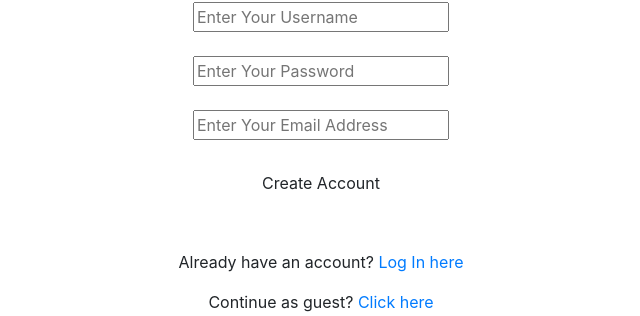
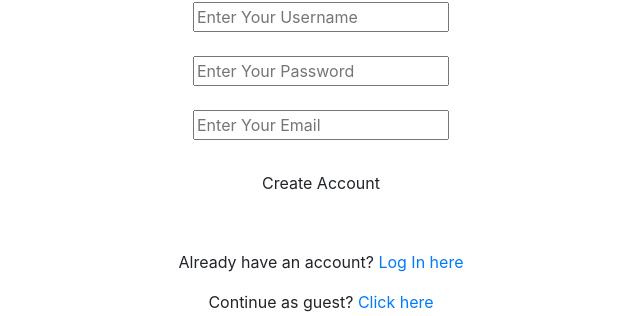
Before and after one commit to tekkosu/TheBusyBeavers, a Flask app: page /createAccount in a window 1280 px wide. Shown: the part 252-568 px from the top of the page, without its empty margins (319-959 px from the left). Run offline with Flask 2, Linux system fonts and the light colour scheme; some libraries are stand-ins or nearby versions; some web fonts are replaced.

Commit message:
Add files via upload

```diff
--- a/ethicalEats/templates/createAccount.html
+++ b/ethicalEats/templates/createAccount.html
@@ -16,10 +16,10 @@
                 <h1 class="word">Create a New Account</h1>
                 <h2 class="word">Join Ethical Eating Today!</h2>
              </div></br></br>
-                <form action="/createAccount" method="post">
+                <form id= "createAccount" action="/new_user_login" method="post">
                     <input id="username" name="username" type="text" placeholder="Enter Your Username" class="textbox"/></br></br>
-                    <input id="password" name="password" type="password" placeholder="Enter Your Password" class="textbox"/></br></br>
-                    <input id="email" name="email" type="text" placeholder="Enter Your Email Address" class="textbox"/></br></br>
+                    <input id="password" name="password" type="text" placeholder="Enter Your Password" class="textbox"/></br></br>
+                    <input id="email" name="email" type="text" placeholder="Enter Your Email" class="textbox"/></br></br>
                     <input type="submit" class="btn" value="Create Account"></br>
 		        </form></br></br>
             <p class="bottom">Already have an account?  <a class="bottom" href="/login"> Log In here</a></p>
```
